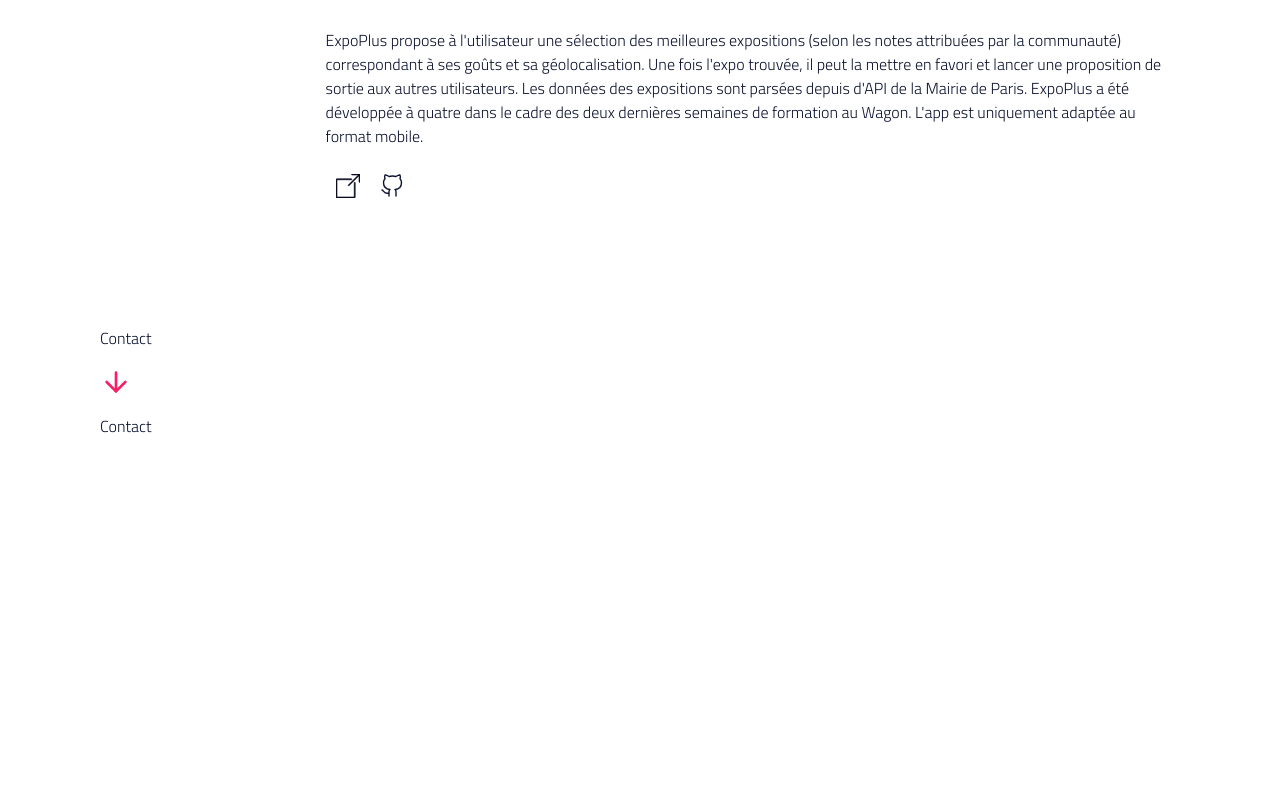
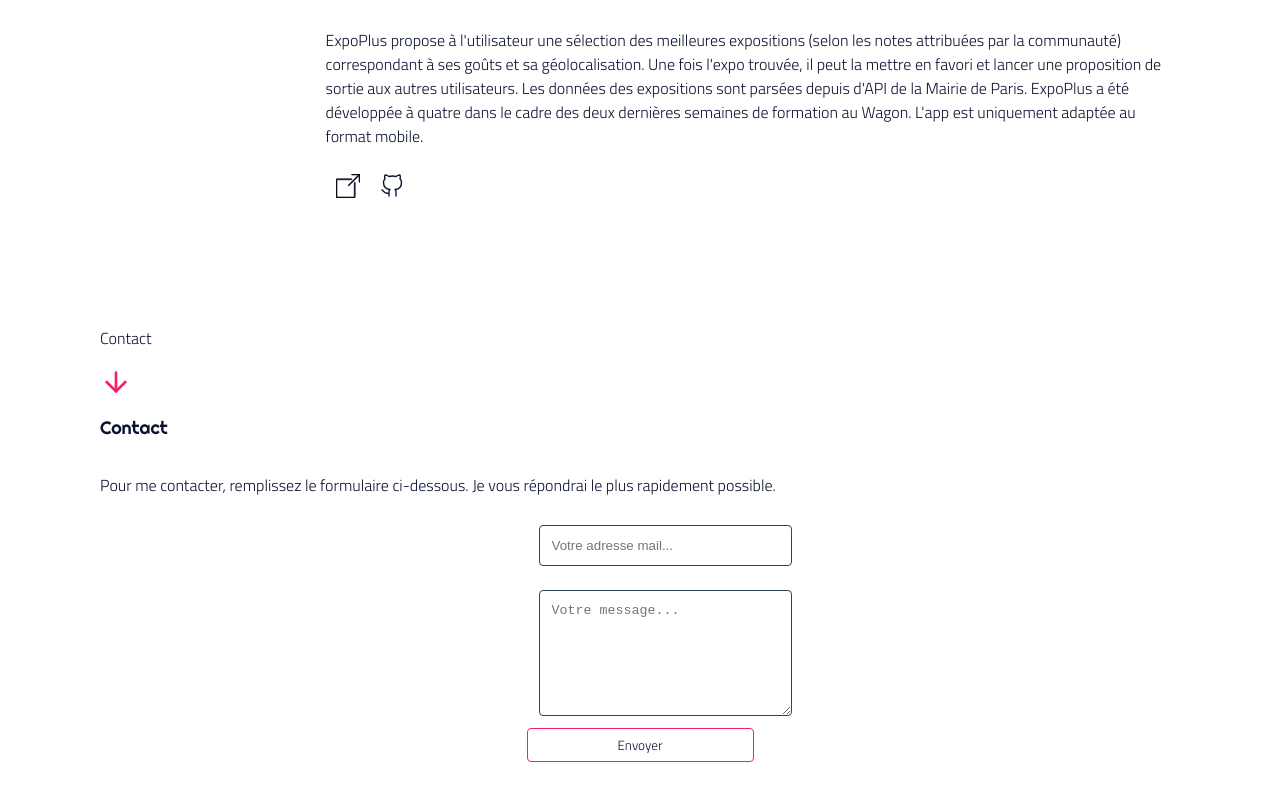
Before and after one commit to noleni/portfolio, a React (Create React App) app: page / in a window 1280 px wide. Shown: the part 2090-2890 px from the top of the page. Built offline with nearby package versions, Linux system fonts and the light colour scheme.

Commit message:
adding emailjs and contact form

```diff
--- a/package.json
+++ b/package.json
@@ -11,6 +11,8 @@
     "@testing-library/react": "^13.4.0",
     "@testing-library/user-event": "^13.5.0",
     "babel-plugin-macros": "^3.1.0",
+    "emailjs": "^4.0.1",
+    "emailjs-com": "^3.2.0",
     "gsap": "^3.11.3",
     "node-sass": "^7.0.3",
     "react": "^18.2.0",
--- a/src/components/pages/Main.jsx
+++ b/src/components/pages/Main.jsx
@@ -16,7 +16,7 @@
 gsap.registerPlugin(ScrollTrigger, ScrollToPlugin);
 
 
-const MainStyle = styled.div`
+const MainStyle = styled.main`
 
     padding: 0 20px;
 
@@ -97,6 +97,7 @@
   const homeRef = useRef(null);
   const projectRef = useRef(null);
   const aboutRef = useRef(null);
+  const contactRef = useRef(null);
 
   const scrollEffect = (e, delay, duration) => {
     gsap.fromTo(
@@ -129,6 +130,10 @@
     scrollEffect(projectRef.current, 0.2, 0.6)
   }, []);
 
+  useEffect(() => {
+    scrollEffect(contactRef.current, 0.2, 0.6)
+  }, []);
+
   return (
     <MainStyle>
       <Home
@@ -143,7 +148,7 @@
         presentationClass={'presentation'}
       />
       <Projects ref={projectRef}/>
-      <Contact />
+      <Contact ref={contactRef} />
     </MainStyle>
   );
 };
--- a/src/components/sections/About.jsx
+++ b/src/components/sections/About.jsx
@@ -14,7 +14,6 @@
 
 
 const AboutStyle = styled.section`
-${'' /* height: fit-content; */}
 
   .pic-n-tech {
     display: flex;
--- a/src/components/sections/Contact.jsx
+++ b/src/components/sections/Contact.jsx
@@ -1,11 +1,71 @@
-const Contact = () => {
+import React, { useRef } from 'react';
+import styled from 'styled-components';
+
+import Button from "../UI/Button";
+import emailjs from "emailjs-com";
+
+const Form = styled.form`
+  display: flex;
+  flex-direction: column;
+  margin: 0 auto;
+
+  & .form-control__input {
+    width: 100%;
+    padding: 12px;
+    margin: 12px;
+    border-radius: 4px;
+    border: 1px solid var(--dark-blue);
+  }
+
+  & .form-control__textarea {
+    width: 100%;
+    height: 100px;
+    padding: 12px;
+    margin: 12px;
+    border-radius: 4px;
+    border: 1px solid var(--dark-blue);
+  }
+`
+
+const Contact = React.forwardRef((props, ref) => {
+
+  const formRef = useRef();
+
+  const sendEmail = (e) => {
+    e.preventDefault();
+
+    emailjs.sendForm('service_7aby91j', 'template_r1810gh', formRef.current, 'i5Cr-_YMYYpMjhYT7')
+      .then((result) => {
+          console.log(result.text);
+          console.log(formRef.current)
+      }, (error) => {
+          console.log(error.text);
+      });
+  };
+
   return (
 
-  <section id="contact">
-  <p>Contact</p>
+  <section id="contact" ref={ref}>
+    <p className="section-title">Contact</p>
+    <p>Pour me contacter, remplissez le formulaire ci-dessous. Je vous répondrai le plus rapidement possible.</p>
+    <Form ref={formRef} onSubmit={sendEmail} className="form-control">
+      <input
+        className='form-control__input'
+        type="text"
+        name="email"
+        placeholder="Votre adresse mail..."
+      />
+      <textarea
+        className='form-control__textarea'
+        type="text-area"
+        name="message"
+        placeholder="Votre message..."
+        />
+      <Button type="submit">Envoyer</Button>
+    </Form>
   </section>
 
   )
-};
+});
 
 export default Contact;
```
Also changed, not shown: 1 other file (tests, documents, lock files or other folders).
